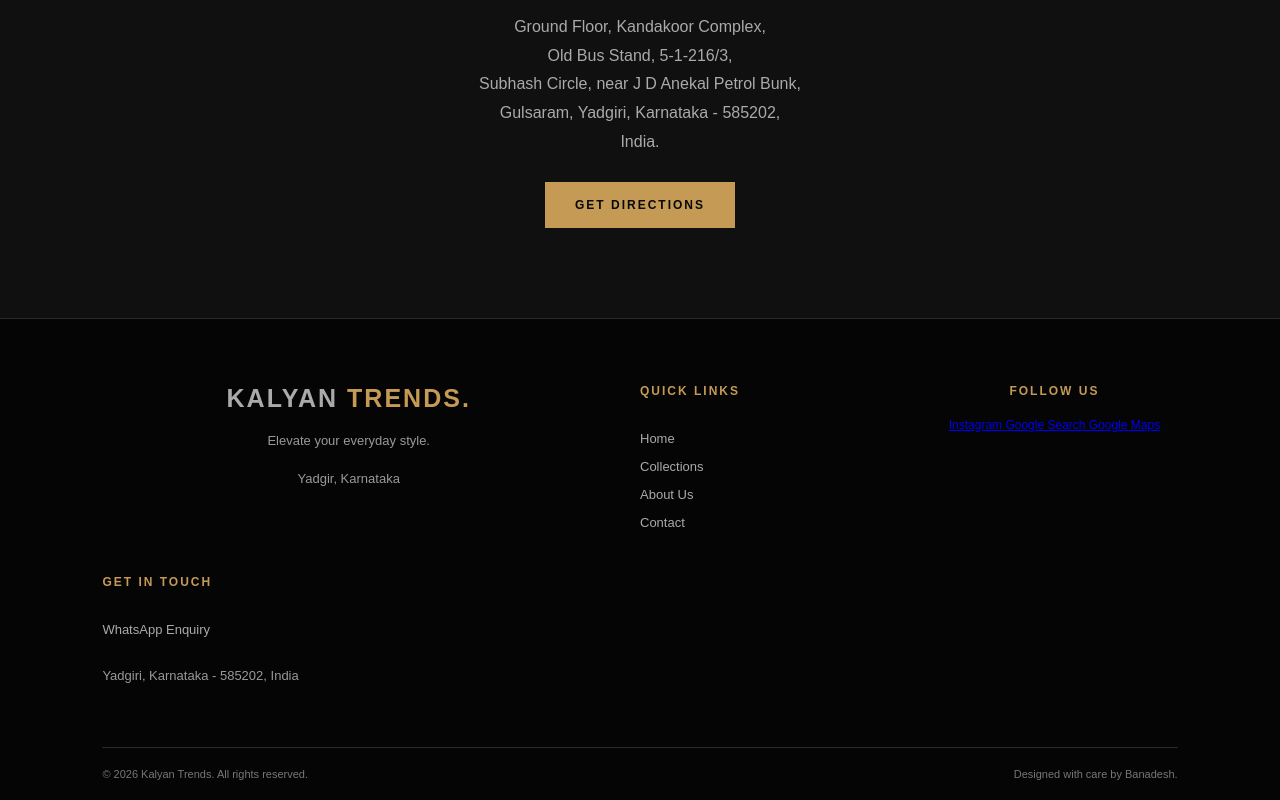
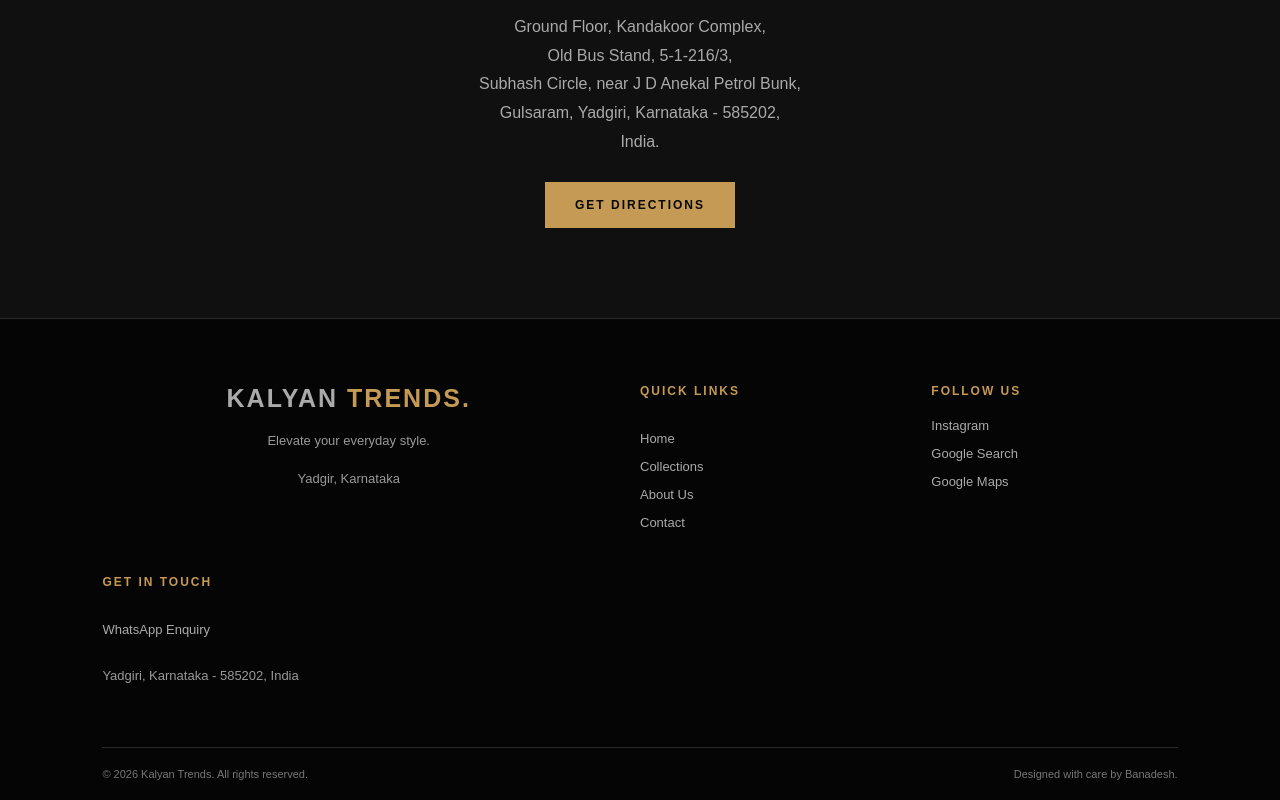
Before and after one commit to BSMbro1/Kalyan-Trends-Yadgir, a plain HTML site: page index.html in a window 1280 px wide. Shown: the part 1794-2594 px from the top of the page. Drawn offline with Linux system fonts and the light colour scheme.

Commit message:
Update style.css

```diff
--- a/style.css
+++ b/style.css
@@ -374,3 +374,29 @@ footer {
 #contact .shop-btn {
     margin-top: 25px;
 }
+/* SOCIAL MEDIA LINKS */
+
+.footer-social {
+    display: flex;
+    flex-direction: column;
+    align-items: flex-start;
+    gap: 13px;
+}
+
+.footer-social h3 {
+    color: #c49a55;
+    font-size: 12px;
+    letter-spacing: 2px;
+    margin-bottom: 7px;
+}
+
+.footer-social a {
+    color: #aaa;
+    text-decoration: none;
+    font-size: 13px;
+    transition: 0.3s;
+}
+
+.footer-social a:hover {
+    color: #c49a55;
+}
```
